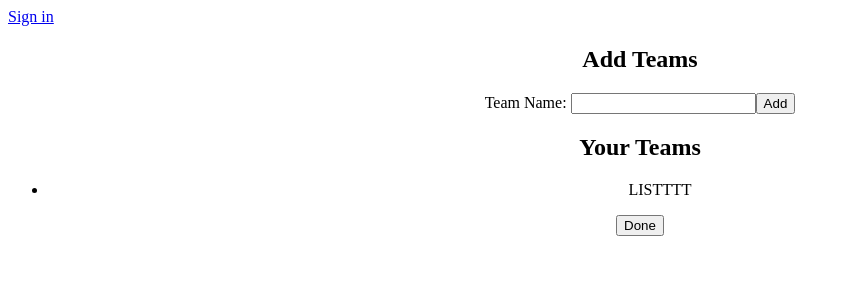
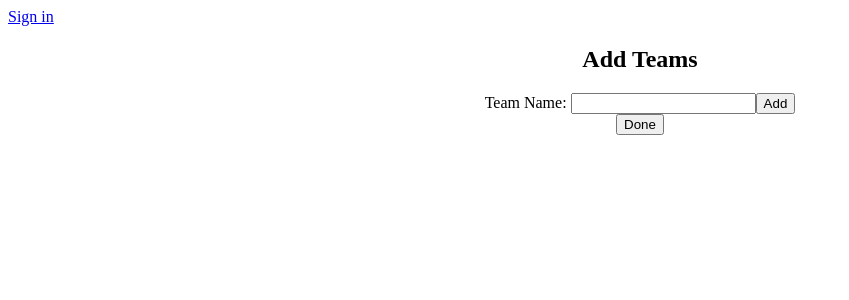
Before and after one commit to teamupcube/jeopardy_for_teachers_app, a Vue app in the folder app/: page /game/1 in a window 1280 px wide. Shown: the top 300 px of the page, without its empty margins (0-849 px from the left). Built offline with nearby package versions, Linux system fonts and the light colour scheme.

Commit message:
Progress towards get request of team names

```diff
--- a/app/src/components/AddTeamNames.vue
+++ b/app/src/components/AddTeamNames.vue
@@ -11,12 +11,6 @@
         </div>
       </div>
     </form>
-        <div>
-          <h2>Your Teams</h2>
-          <ul>
-            <li>LISTTTT</li>
-          </ul>
-        </div>
       <button @click="handleNext">Done</button>
   </div>
 </template>
```
Also changed, not shown: app/src/components/GameSetup.vue (+10 -8 lines).
